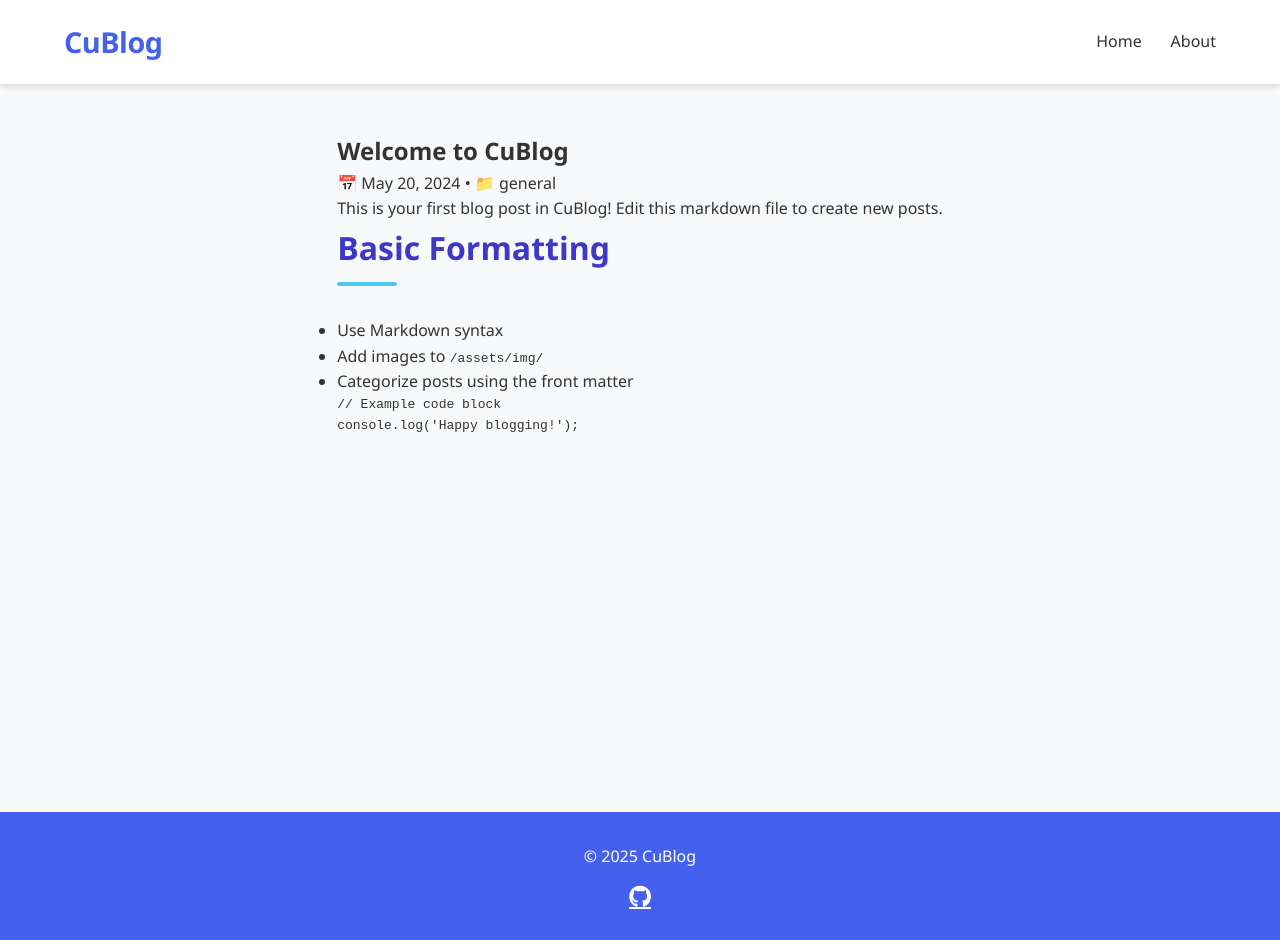
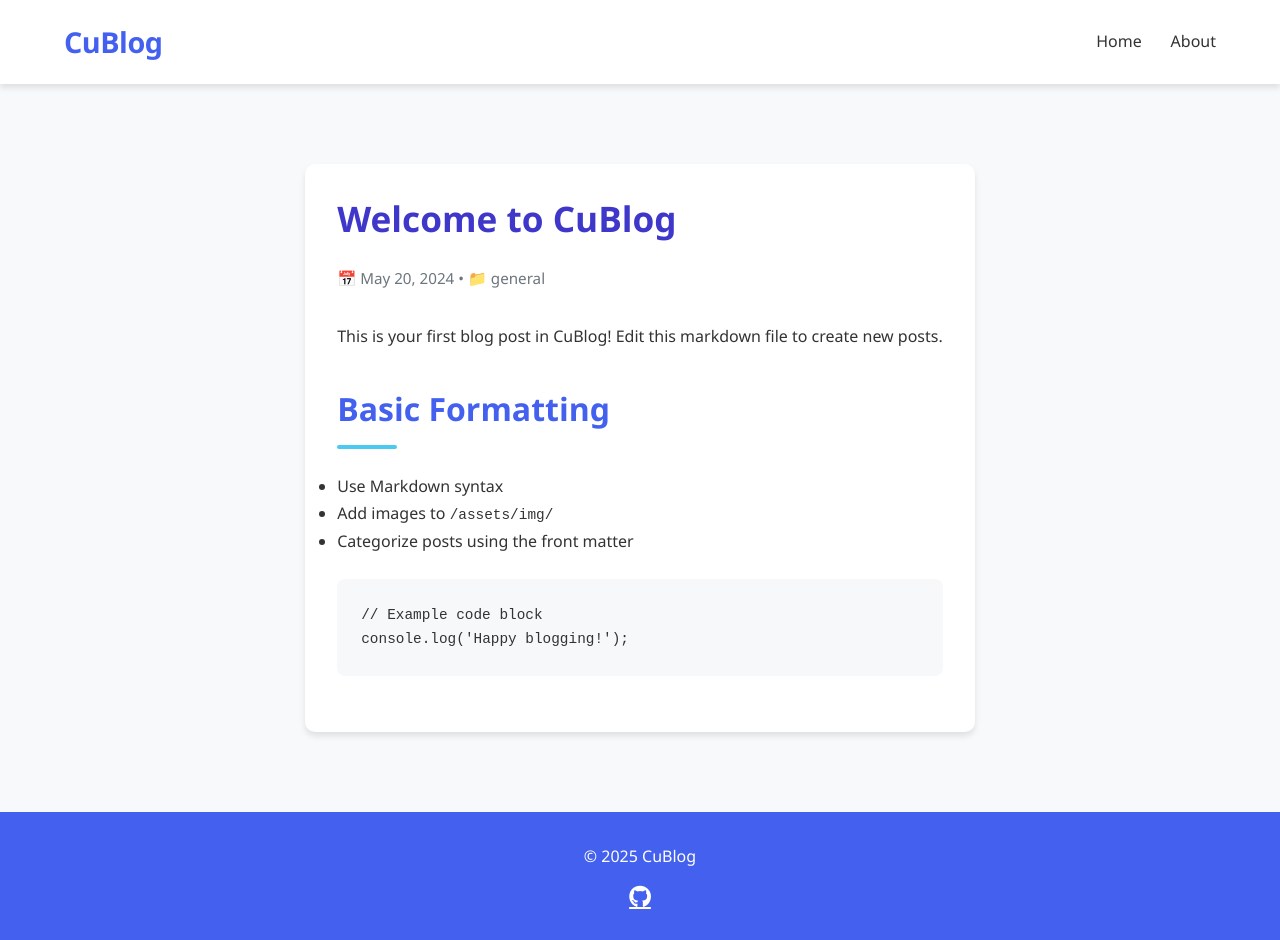
Before and after one commit to RyaninChina11/CuBlog, a Jekyll site: the page built from _posts/2024-05-20-welcome-to-cublog.md, in a window 1280 px wide and 940 px high. Built offline with Jekyll 4.4.1, drawn with Linux system fonts in a browser that asks for light colours.

Commit message:
Update post.html

```diff
--- a/_layouts/post.html
+++ b/_layouts/post.html
@@ -1,7 +1,7 @@
 ---
 layout: home
 ---
-
+    <link rel="stylesheet" href="{{ '/assets/css/post.css' | relative_url }}">
     <article class="post">
       <h1>{{ page.title }}</h1>
       <p class="meta">
```
